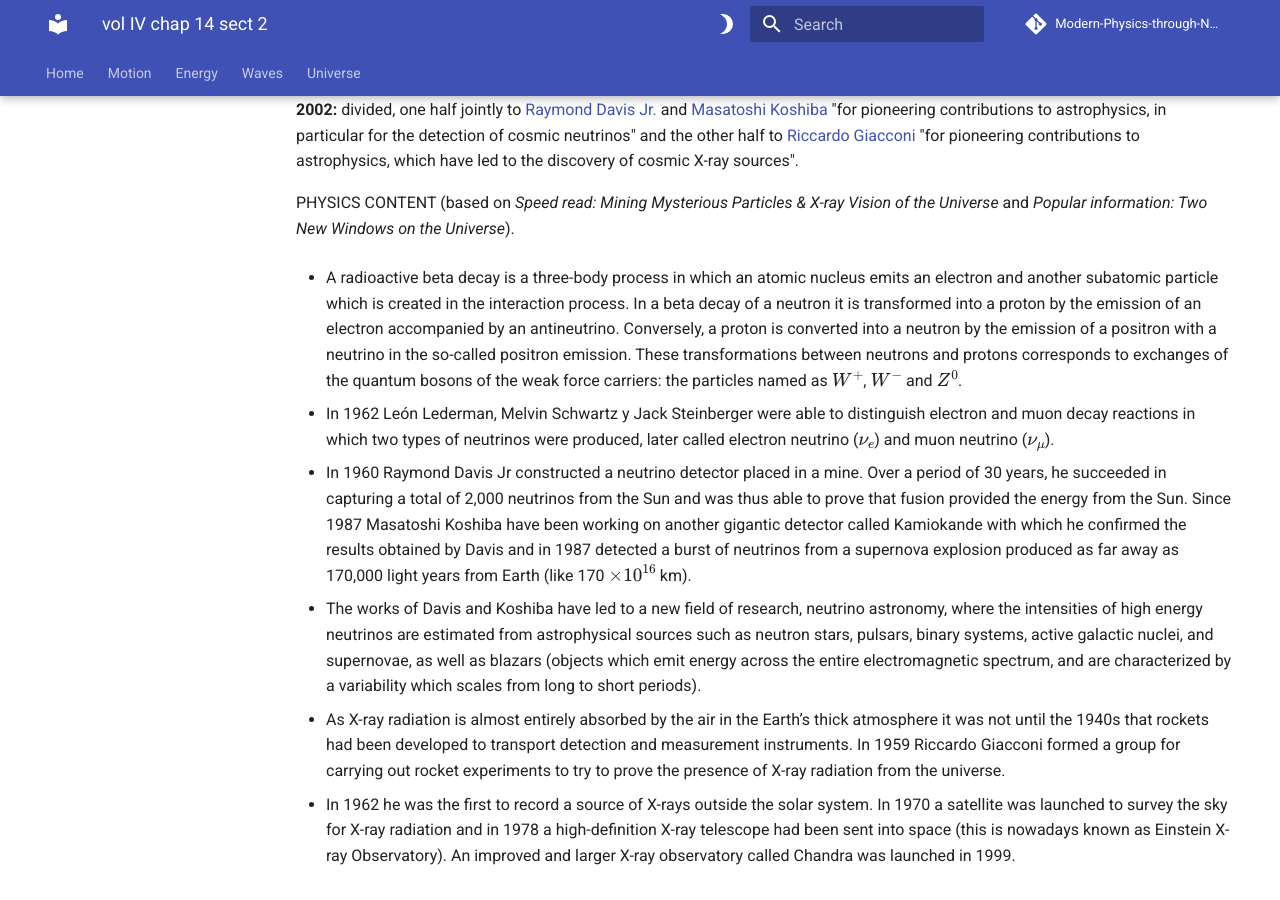
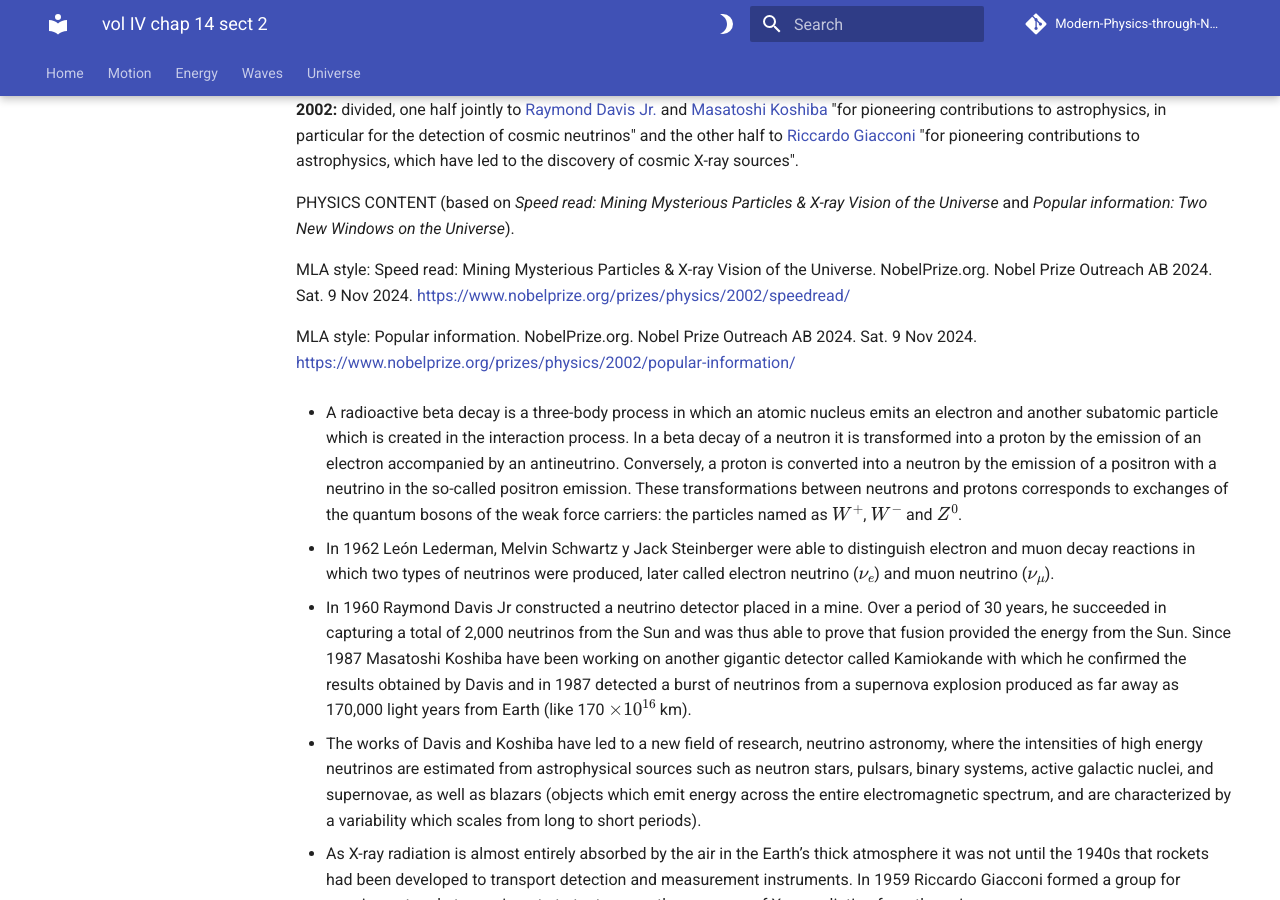
Before and after one commit to modphysnobel/modphysnobel.github.io, an MkDocs documentation site: the page built from docs/vol-IV/vol-IV-chap-14-sect-2.md, in a window 1280 px wide and 900 px high, scrolled down 2018 px. Built offline with MkDocs 1.6.1 and Material for MkDocs 9.7.7, drawn with Linux system fonts in a browser that asks for light colours; some web fonts are replaced; comment, search, counter and statistics services are not loaded; some of the changed text lies outside the part shown.

Commit message:
Update vol-IV-chap-14-sect-2.md

```diff
--- a/docs/vol-IV/vol-IV-chap-14-sect-2.md
+++ b/docs/vol-IV/vol-IV-chap-14-sect-2.md
@@ -57,6 +57,11 @@ MLA style: Frederick Reines – Nobel Lecture. NobelPrize.org. Nobel Prize Outre
 **2002:** divided, one half jointly to [Raymond Davis Jr.](https://en.wikipedia.org/wiki/Raymond_Davis_Jr) and [Masatoshi Koshiba](https://en.wikipedia.org/wiki/Masatoshi_Koshiba) "for pioneering contributions to astrophysics, in particular for the detection of cosmic neutrinos" and the other half to [Riccardo Giacconi](https://en.wikipedia.org/wiki/Riccardo_Giacconi) "for pioneering contributions to astrophysics, which have led to the discovery of cosmic X-ray sources".
 
 PHYSICS CONTENT (based on *Speed read: Mining Mysterious Particles & X-ray Vision of the Universe* and *Popular information: Two New Windows on the Universe*).
+
+MLA style: Speed read: Mining Mysterious Particles & X-ray Vision of the Universe. NobelPrize.org. Nobel Prize Outreach AB 2024. Sat. 9 Nov 2024. <https://www.nobelprize.org/prizes/physics/2002/speedread/>
+
+MLA style: Popular information. NobelPrize.org. Nobel Prize Outreach AB 2024. Sat. 9 Nov 2024. <https://www.nobelprize.org/prizes/physics/2002/popular-information/>
+
 
 - A radioactive beta decay is a three-body process in which an atomic nucleus emits an electron and another subatomic particle which is created in the interaction process. In a beta decay of a neutron it is transformed into a proton by the emission of an electron accompanied by an antineutrino. Conversely, a proton is converted into a neutron by the emission of a positron with a neutrino in the so-called positron emission. These transformations between neutrons and protons corresponds to exchanges of the quantum bosons of the weak force carriers: the particles named as $W^+$, $W^-$ and $Z^0$.
 
```
Also changed, not shown: other parts of docs/vol-IV/vol-IV-chap-14-sect-2.md (+0 -2 lines).
